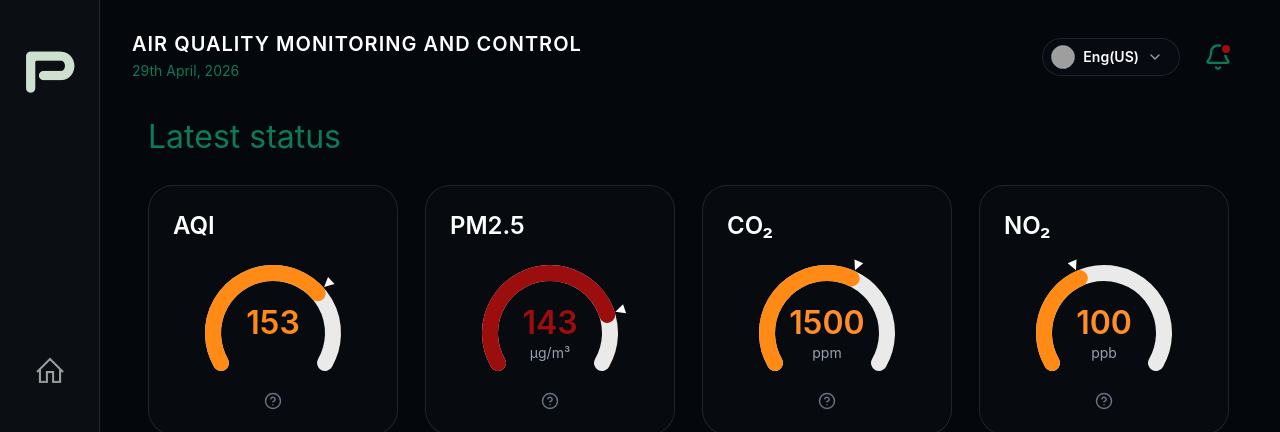
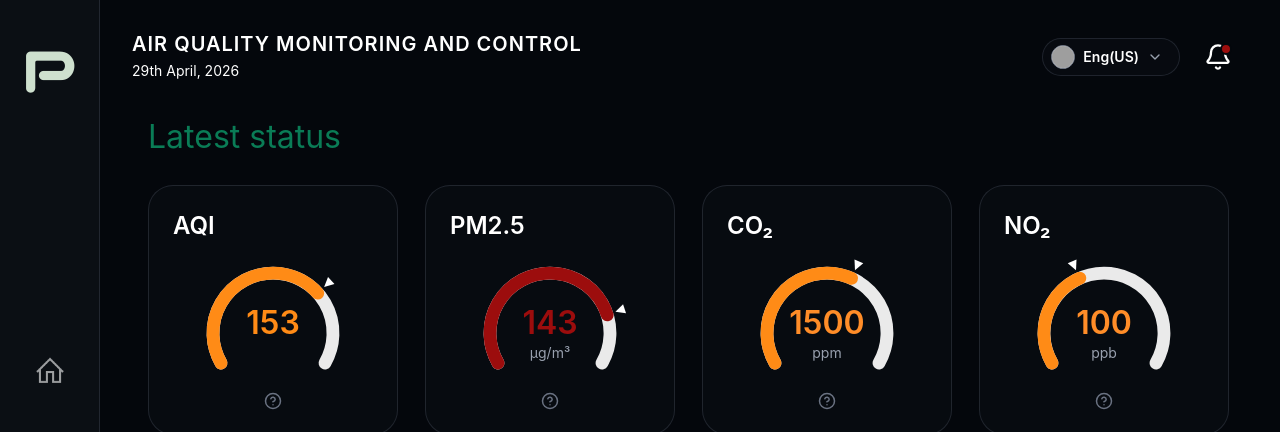
Before and after one commit to sosMoH/GradProject, a React (Vite) app: page /overview in a window 1280 px wide. Shown: the top 432 px of the page. Built offline with nearby package versions, Linux system fonts and the light colour scheme; grey boxes are pictures that could not be loaded; a web font is replaced by a local one.

Commit message:
Changed Gauge width & Header text color

```diff
--- a/src/pages/OverviewPage.tsx
+++ b/src/pages/OverviewPage.tsx
@@ -48,7 +48,7 @@ const GaugeCard = ({
             d="M 35 137.5 A 75 75 0 1 1 165 137.5"
             fill="none"
             stroke="#EAEAEA"
-            strokeWidth="20"
+            strokeWidth="16"
             strokeLinecap="round"
           />
 
@@ -57,7 +57,7 @@ const GaugeCard = ({
             d="M 35 137.5 A 75 75 0 1 1 165 137.5"
             fill="none"
             stroke={color}
-            strokeWidth="20"
+            strokeWidth="16"
             strokeLinecap="round"
             strokeDasharray={arcLength}
             strokeDashoffset={offset}
@@ -131,8 +131,8 @@ const OverviewPage: React.FC = () => {
       <main className="flex-1 flex flex-col w-full">
         <Header
           title="AIR QUALITY MONITORING AND CONTROL"
-          dateColor="text-[#0A7C56]"
-          bellColor="text-[#0A7C56]"
+          dateColor="text-white"
+          bellColor="text-white"
         />
 
         <div className="px-6 md:px-12 py-8 flex flex-col gap-10 max-w-[1440px] mx-auto w-full">
```
